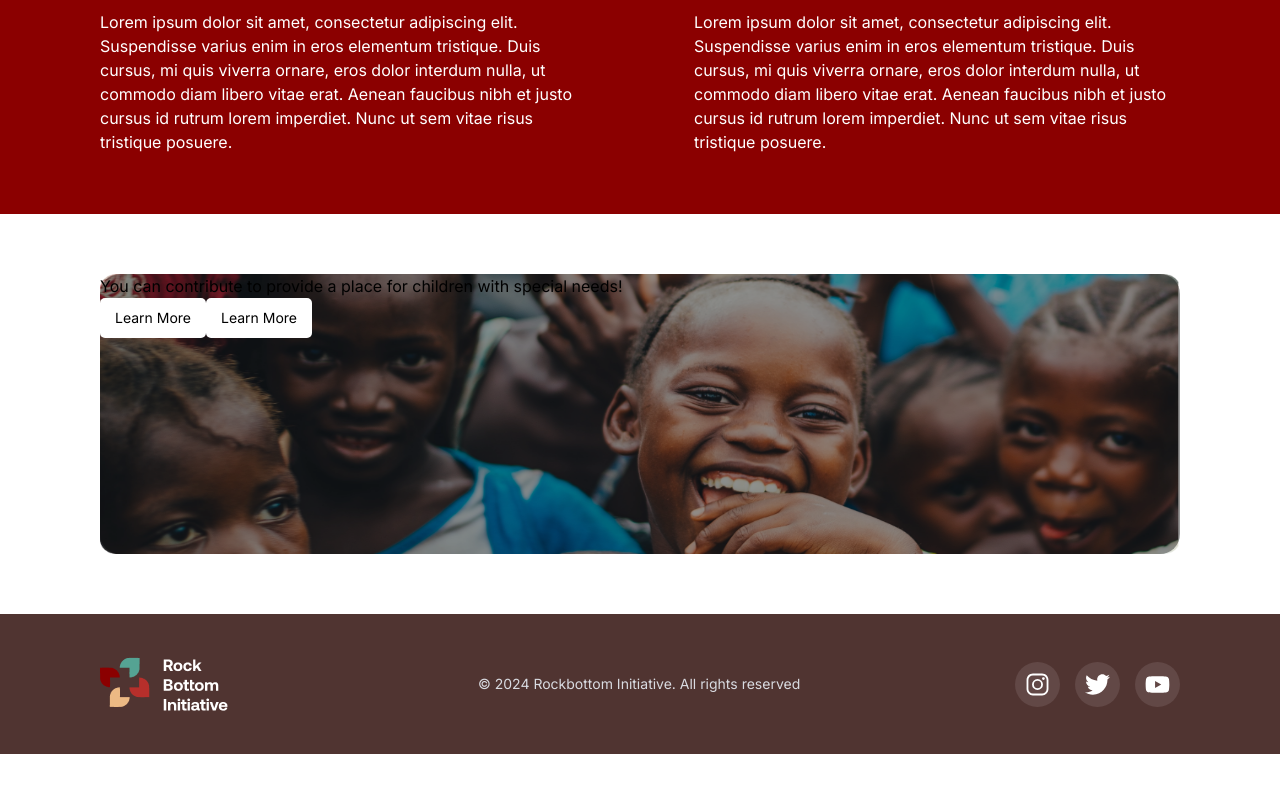
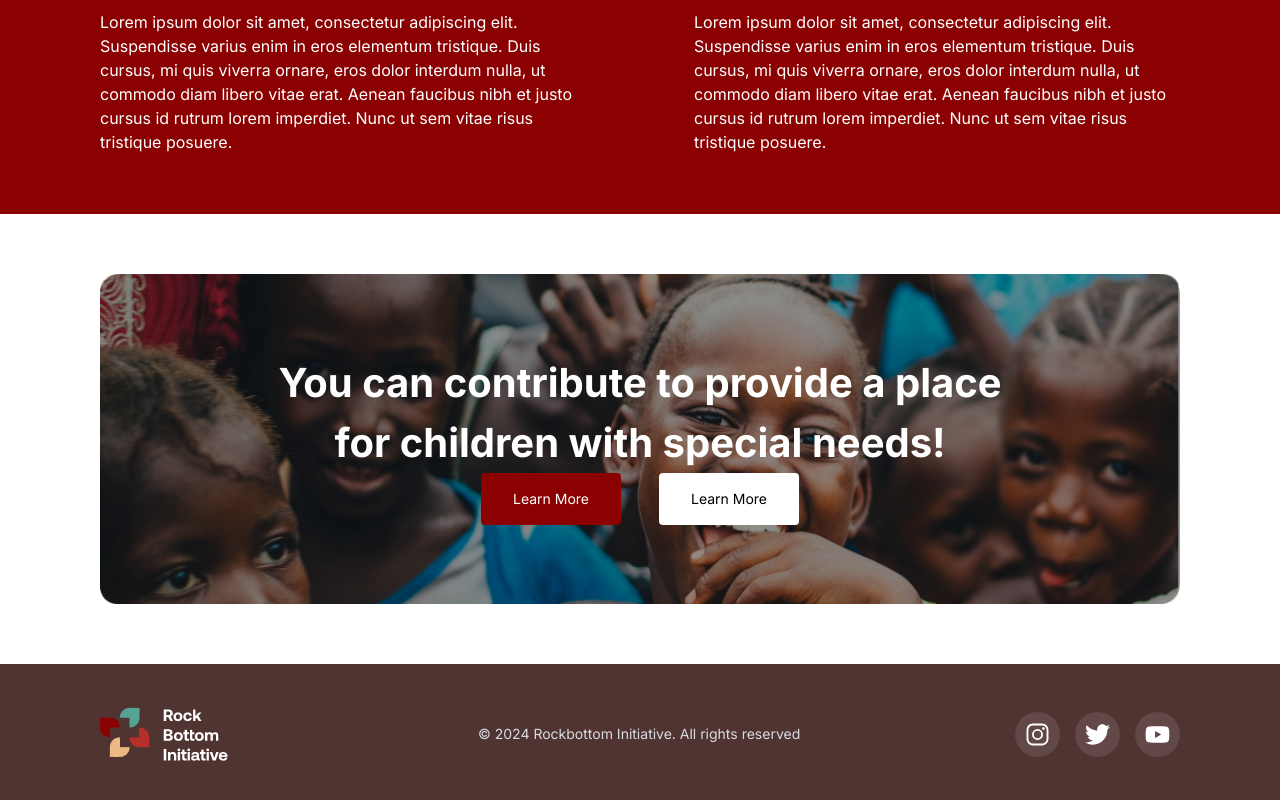
Before and after one commit to harzyz/rock-bottom-initiative, a Next.js app: page / in a window 1280 px wide. Shown: the part 2952-3752 px from the top of the page. Before the commit the page ends 3706 px from the top, so only its background shows below. Built offline with nearby package versions, Linux system fonts and the light colour scheme.

Commit message:
first commit

```diff
--- a/src/app/components/Donations.tsx
+++ b/src/app/components/Donations.tsx
@@ -4,18 +4,18 @@ import DonationsImage from "../assets/images/donationsImg.png";
 
 const Donations = () => {
   return (
-    <section className="w-full h-[400px] px-[10px] lg:px-[100px] py-[60px]">
+    <section className="w-full h-[450px] px-[10px] lg:px-[100px] py-[60px]">
       <div className="w-full h-full relative">
-        <div className="w-full absolute top-0 rounded-[20px] left-0 h-full bg-[#00000066]">
-          <h1>
-            You can contribute to provide a place for children with special
+        <div className="w-full flex flex-col justify-center items-center absolute top-0 rounded-[20px] left-0 h-full bg-[#00000066]">
+          <h1 className="font-[700] text-center text-[#fff] text-[20px] lg:text-[40px] ">
+            You can contribute to provide a place <br className="hidden lg:block"/> for children with special
             needs!
           </h1>
-          <div className='flex'>
-            <button className="py-[10px] rounded-[5px] px-[15px] bg-[#fff] text-[black] text-sm ">
+          <div className='flex gap-[38px]'>
+            <button className="lg:py-[16px] py-[8px] rounded-[4px] px-[16px] lg:px-[32px] bg-[#8B0000] text-[#fff] text-sm ">
               Learn More
             </button>
-            <button className="py-[10px] rounded-[5px] px-[15px] bg-[#fff] text-[black] text-sm ">
+            <button className="lg:py-[16px] py-[8px] rounded-[4px] px-[16px] lg:px-[32px] bg-[#fff] text-[black] text-sm ">
               Learn More
             </button>
           </div>
--- a/src/app/components/Footer.tsx
+++ b/src/app/components/Footer.tsx
@@ -7,9 +7,9 @@ import { FaYoutube } from "react-icons/fa";
 
 const Footer = () => {
   return (
-    <footer className="w-full flex flex-col lg:flex-row lg:items-center py-[40px] text-[#fff] lg:justify-between gap-[30px] px-[20px] lg:px-[100px] bg-[#503431]">
+    <footer className="w-full flex flex-col lg:flex-row items-center py-[40px] text-[#fff] lg:justify-between gap-[30px] px-[20px] lg:px-[100px] bg-[#503431]">
       <Image src={footerLogo} alt="footer Logo" />
-      <div className="flex lg:w-[65%] lg:flex-row lg:items-center gap-[30px] lg:justify-between flex-col-reverse">
+      <div className="flex lg:w-[65%] lg:flex-row items-center gap-[30px] lg:justify-between flex-col-reverse">
         <p className="lg:text-sm text-[#D9DBE1] text-xs text-center">
           © 2024 Rockbottom Initiative. All rights reserved
         </p>
--- a/src/app/components/Hero.tsx
+++ b/src/app/components/Hero.tsx
@@ -6,7 +6,7 @@ import { IoMdPlayCircle } from "react-icons/io";
 
 export default function Hero() {
   return (
-    <section className="w-full relative lg:h-[600px]">
+    <section className="w-full relative h-[400px] lg:h-[600px]">
       <div className="absolute w-full ps-[15px] lg:ps-[100px] h-full flex items-center">
         <div className='flex flex-col gap-[10px] lg:gap-[20px]'>
           <h1 className="text-[20px] lg:text-[40px] text-[#fff]">
@@ -24,7 +24,7 @@ export default function Hero() {
           </div>
         </div>
       </div>
-      <Image className="w-full h-full" src={bgImage} alt="happy kids" />
+      <Image className="w-full h-full lg:object-fill object-cover" src={bgImage} alt="happy kids" />
     </section>
   );
 }
```
